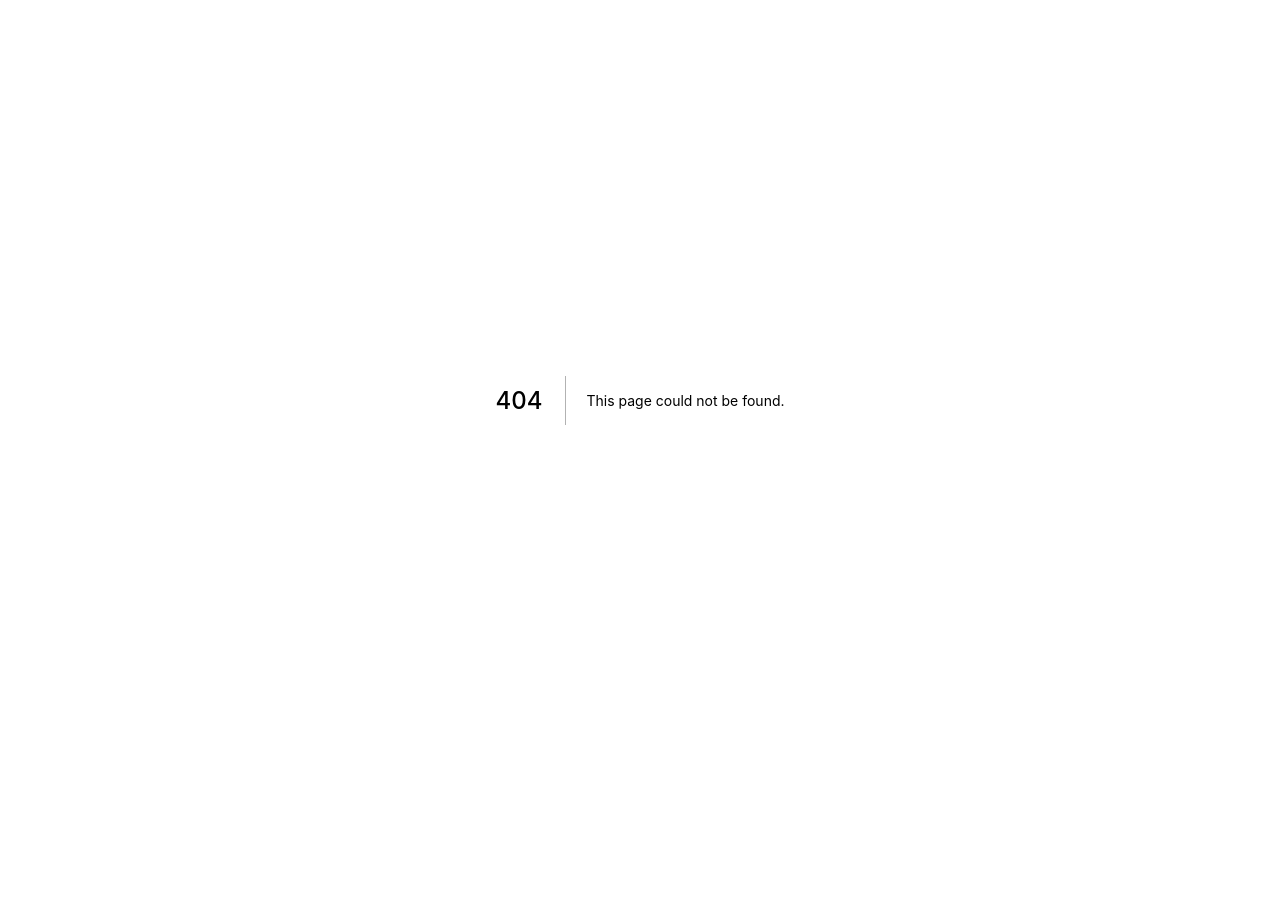
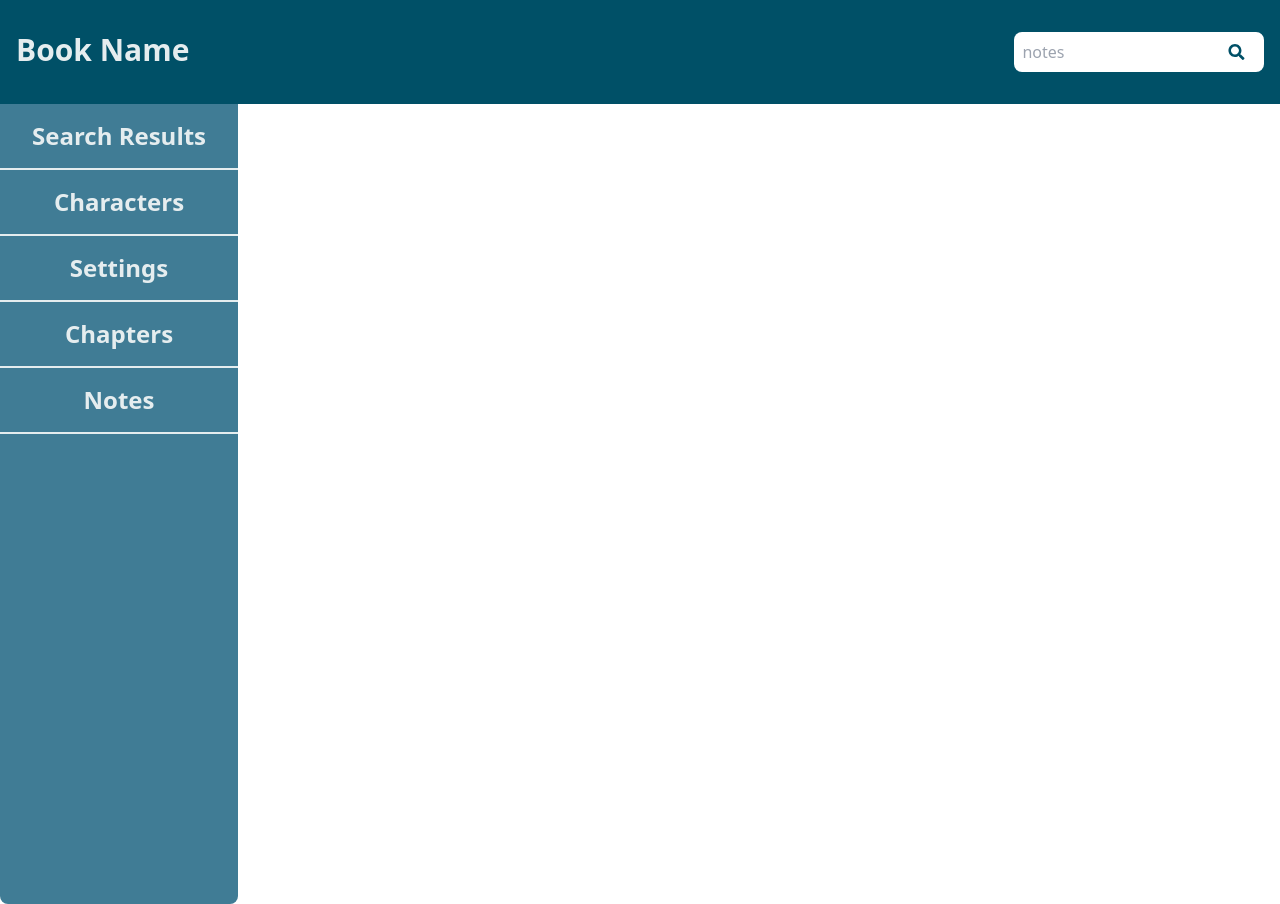
Before and after one commit to revoyrm/author, a Next.js app: page /book/1 in a window 1280 px wide. Before the commit this address had no page. Before the commit the page ends 800 px from the top, so only its background shows below. Built offline with nearby package versions, Linux system fonts and the light colour scheme.

Commit message:
id to book url

```diff
--- a/components/BookCard.tsx
+++ b/components/BookCard.tsx
@@ -16,7 +16,7 @@ export function BookCard({
 
   const handleSelectBook = (): void => {
     setSelectedBook(id);
-    Router.push('./book').catch(console.error);
+    Router.push(`./book/${id}`).catch(console.error);
   };
 
   return (
--- a/components/navigation/SideBar.tsx
+++ b/components/navigation/SideBar.tsx
@@ -2,7 +2,13 @@ import type { ReactElement } from 'react';
 
 import { SideBarItem } from './SideBarItem';
 
-const labels = ['Characters', 'Settings', 'Chapters', 'Notes'];
+const labels = [
+  'Search Results',
+  'Characters',
+  'Settings',
+  'Chapters',
+  'Notes',
+];
 
 export function SideBar(): ReactElement {
   return (
--- a/pages/book.tsx
+++ b/pages/book/[id].tsx
@@ -1,7 +1,7 @@
 import type { ReactElement } from 'react';
 
-import { Header } from '../components/Header';
-import { SideBar } from '../components/navigation/SideBar';
+import { Header } from '../../components/Header';
+import { SideBar } from '../../components/navigation/SideBar';
 
 export default function Book(): ReactElement {
   return (
```
